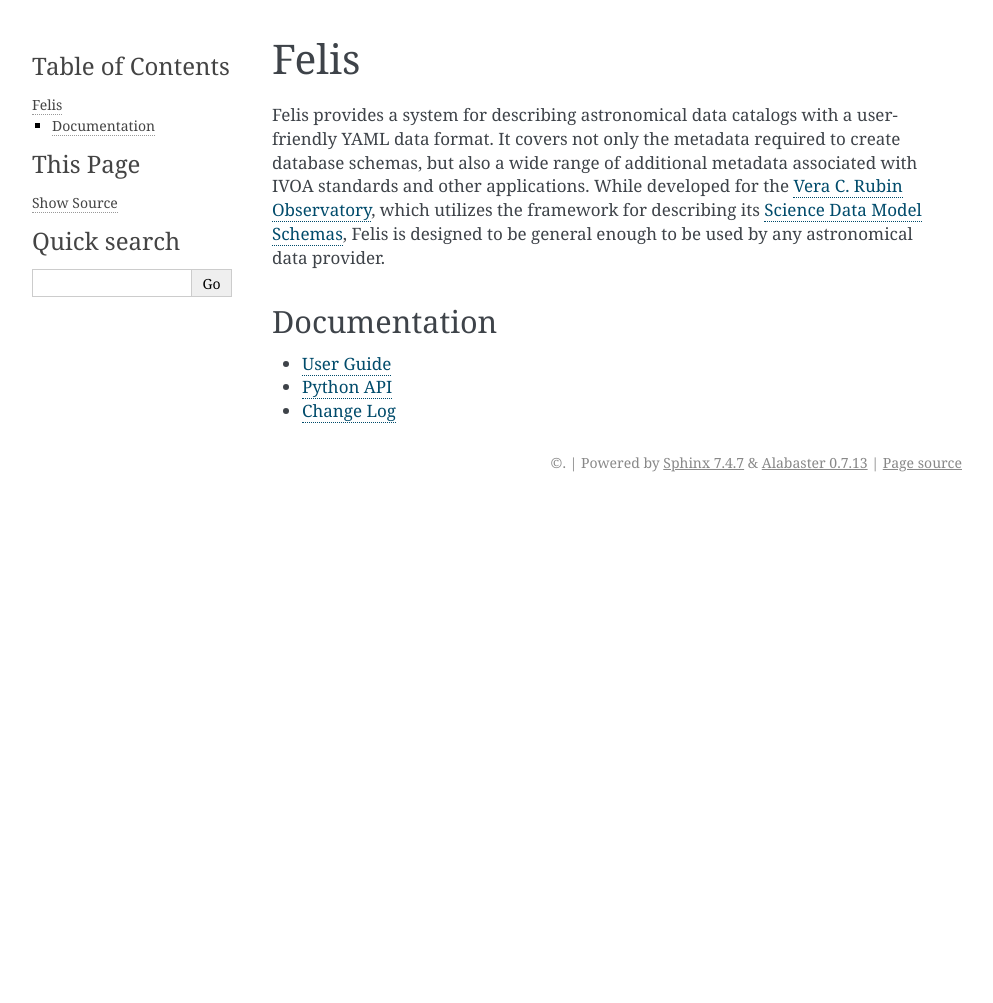
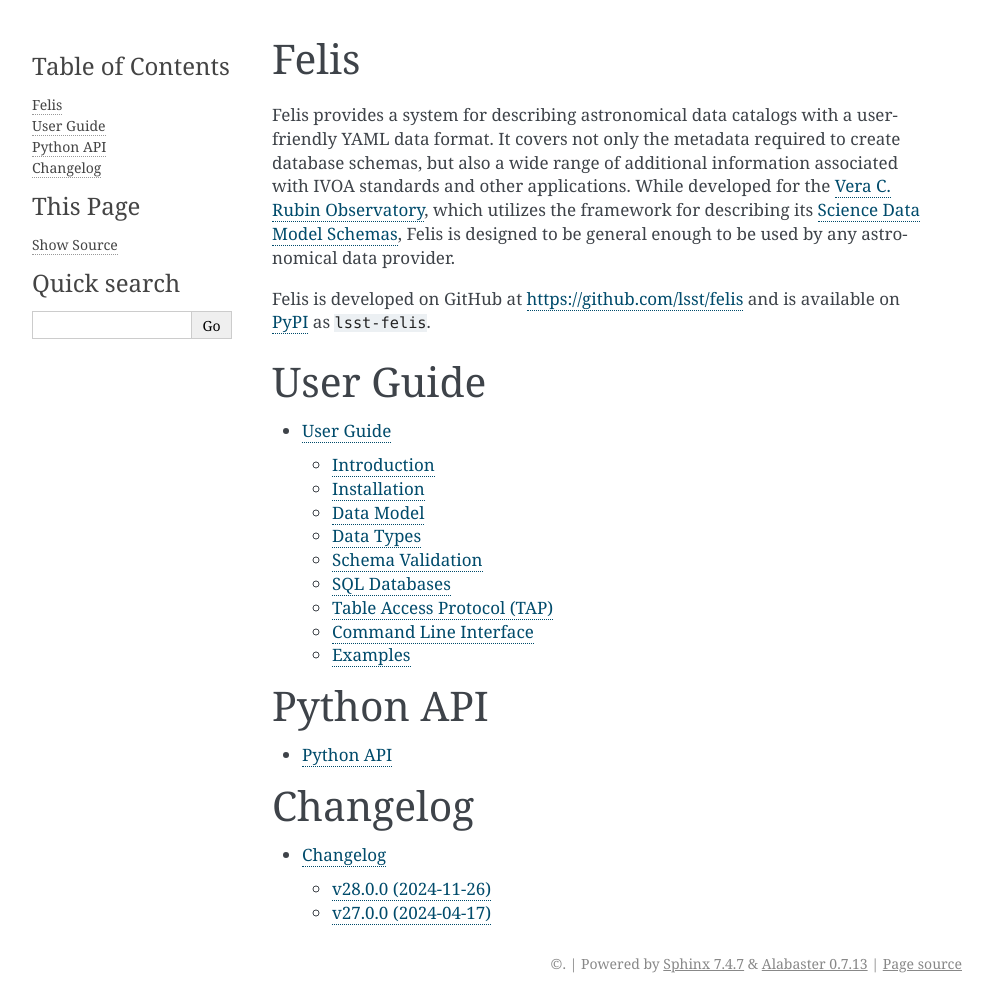
Before and after one commit to lsst/felis, a Sphinx documentation site: the page built from docs/index.rst, in a window 1280 px wide. Shown: the whole page, without its empty margins (148-1141 px from the left). Built offline with Sphinx 7.4.7, drawn with Linux system fonts in a browser that asks for light colours; before the commit the page ends 900 px from its top, so only the background shows below that.

Commit message:
Improve site index

```diff
--- a/docs/index.rst
+++ b/docs/index.rst
@@ -5,18 +5,33 @@
 
 Felis provides a system for describing astronomical data catalogs with a user-friendly YAML data format.
 It covers not only the metadata required to create database schemas, but also a wide range of additional
-metadata associated with IVOA standards and other applications.
+information associated with IVOA standards and other applications.
 While developed for the `Vera C. Rubin Observatory <https://rubinobservatory.org/>`__, which utilizes the
 framework for describing its `Science Data Model Schemas <https://github.com/lsst/sdm_schemas>`__, Felis is
 designed to be general enough to be used by any astronomical data provider.
 
-#############
-Documentation
-#############
+Felis is developed on GitHub at https://github.com/lsst/felis and is available on `PyPI <https://pypi.org/>`__ as ``lsst-felis``.
+
+User Guide
+==========
 
 .. toctree::
-    :maxdepth: 1
+   :maxdepth: 2
 
-    user-guide/index
-    dev/internals
-    Change Log <CHANGES.rst>
+   user-guide/index
+
+Python API
+==========
+
+.. toctree::
+   :maxdepth: 2
+
+   dev/internals
+
+Changelog
+=========
+
+.. toctree::
+   :maxdepth: 2
+
+   CHANGES
```
